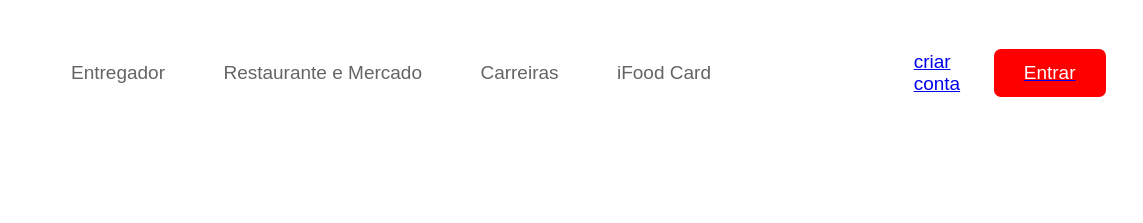
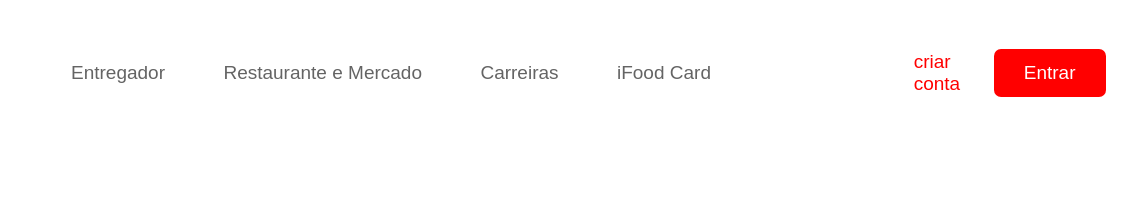
Before and after one commit to pedrohkf/iFood-v2, a plain HTML site: page index.html in a window 1280 px wide. Shown: the top 223 px of the page, 137-1280 px from the left. Drawn offline with Linux system fonts and the light colour scheme.

Commit message:
iFood v2

```diff
--- a/src/style.css
+++ b/src/style.css
@@ -485,6 +485,11 @@ hr {
     column-gap: 4rem;
 }
 
+.cria-conta a {
+    text-decoration: none;
+    color: red;
+}
+
 @media screen and (max-width: 930px) {
     body {
         width: 935px;
```
